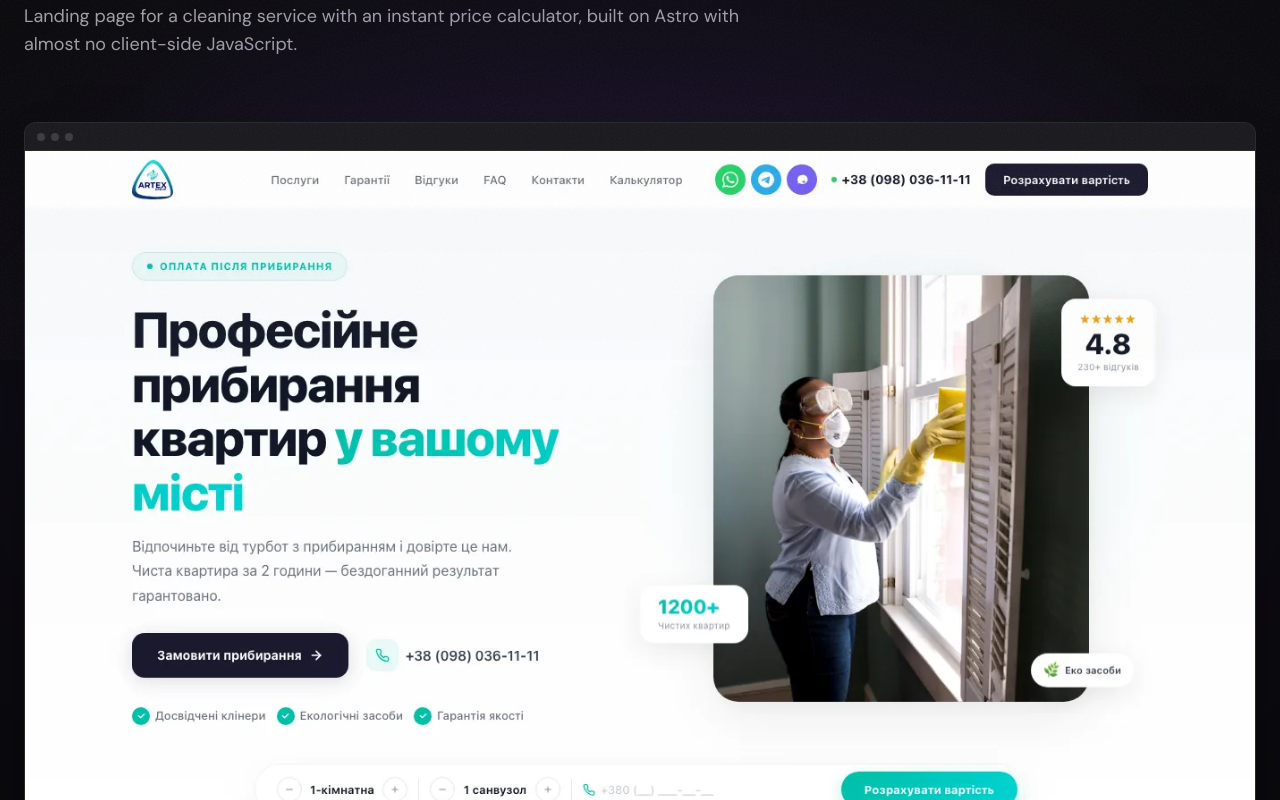
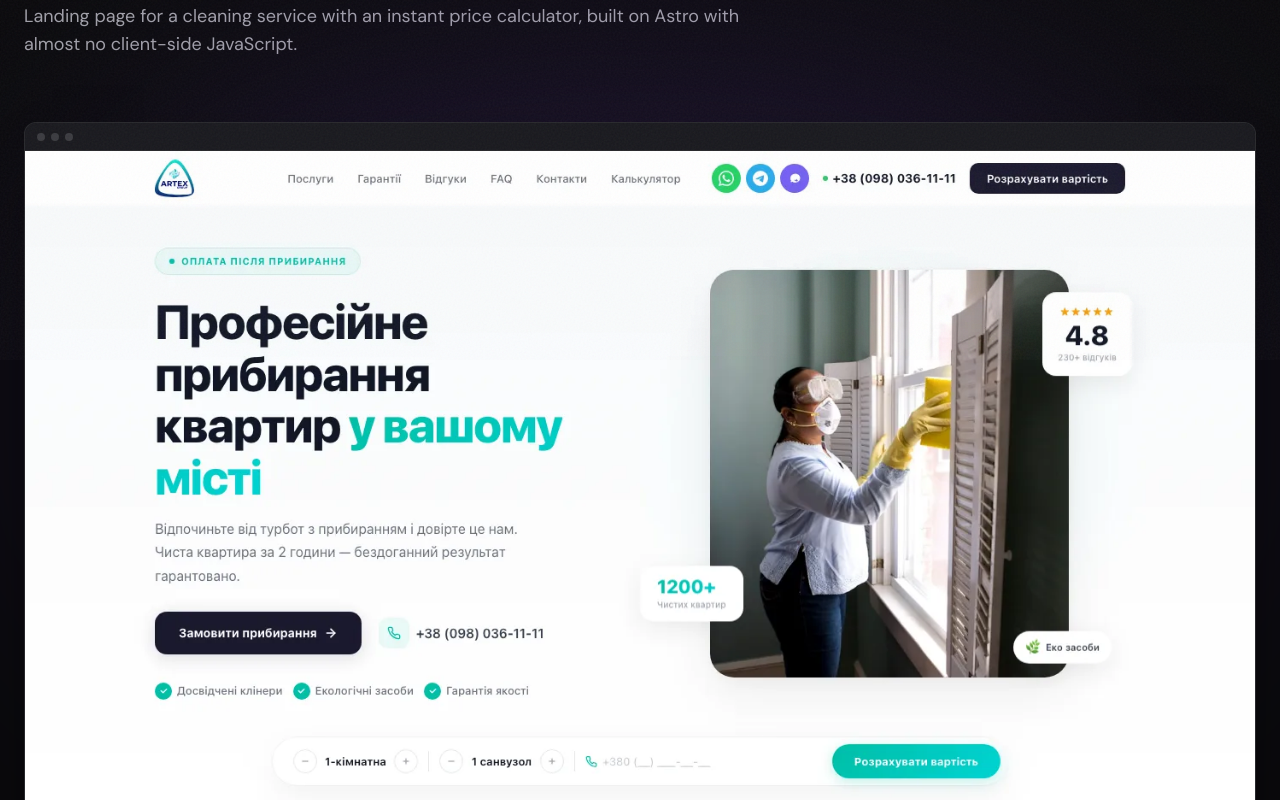
Before and after one commit to ArtemMikhailenko/shiplix, a Next.js app: page /en/projects/artex-cleaning in a window 1280 px wide. Shown: the part 440-1240 px from the top of the page. Built offline with nearby package versions, Linux system fonts and the light colour scheme.

Commit message:
stop cropping project screenshots
Show the case study hero at the screenshot's own aspect ratio, and use a
16:9 frame for cards so wide screenshots lose far less from the sides.

```diff
--- a/app/[locale]/projects/[slug]/ProjectDetailContent.tsx
+++ b/app/[locale]/projects/[slug]/ProjectDetailContent.tsx
@@ -104,7 +104,7 @@ export default function ProjectDetailContent({
             aria-hidden="true"
             className="pointer-events-none absolute left-1/2 top-12 h-[60%] w-[80%] -translate-x-1/2 rounded-full bg-accent-deep/25 blur-[140px]"
           />
-          <BrowserFrame src={meta.image} alt={text.title} eager className="relative" />
+          <BrowserFrame src={meta.image} alt={text.title} eager natural className="relative" />
         </div>
 
         <div className="grid gap-12 lg:grid-cols-[280px_minmax(0,1fr)] lg:gap-16">
--- a/app/[locale]/projects/projectUi.tsx
+++ b/app/[locale]/projects/projectUi.tsx
@@ -72,13 +72,21 @@ export function BrowserFrame({
   alt,
   className = "",
   eager = false,
+  natural = false,
 }: {
   src: string;
   alt: string;
   className?: string;
   eager?: boolean;
+  /**
+   * Show the screenshot at its own aspect ratio instead of cropping it into a
+   * fixed frame. Use for large single images, where cropping cuts off the
+   * page's own header and edges.
+   */
+  natural?: boolean;
 }) {
   const isLogo = src.includes("/logo-");
+  const showNatural = natural && !isLogo;
   return (
     <div
       className={`overflow-hidden rounded-xl border border-white/[0.08] bg-bg-surface shadow-[0_24px_60px_-28px_rgba(0,0,0,0.9)] ${className}`}
@@ -91,17 +99,29 @@ export function BrowserFrame({
         <span className="h-2 w-2 rounded-full bg-white/15" />
         <span className="h-2 w-2 rounded-full bg-white/15" />
       </div>
-      <div className="relative aspect-[16/10] overflow-hidden bg-bg">
+      {showNatural ? (
         <img
           src={src}
           alt={alt}
           loading={eager ? "eager" : "lazy"}
           decoding="async"
-          className={`absolute inset-0 h-full w-full transition-transform duration-700 ease-out group-hover:scale-[1.03] ${
-            isLogo ? "object-contain" : "object-cover object-top"
-          }`}
+          className="block h-auto w-full"
         />
-      </div>
+      ) : (
+        // 16:9 matches most of our screenshots (1.7–1.85), so the fixed frame
+        // trims little from the sides while keeping grid cards aligned.
+        <div className="relative aspect-[16/9] overflow-hidden bg-bg">
+          <img
+            src={src}
+            alt={alt}
+            loading={eager ? "eager" : "lazy"}
+            decoding="async"
+            className={`absolute inset-0 h-full w-full transition-transform duration-700 ease-out group-hover:scale-[1.03] ${
+              isLogo ? "object-contain" : "object-cover object-top"
+            }`}
+          />
+        </div>
+      )}
     </div>
   );
 }
```
